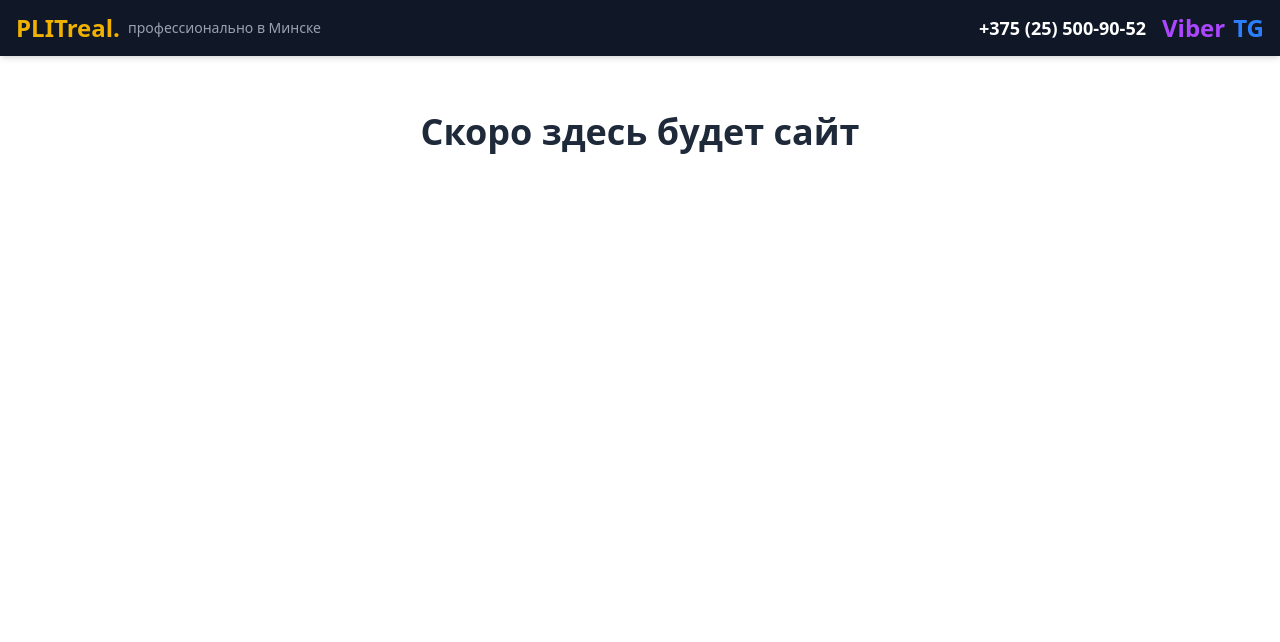
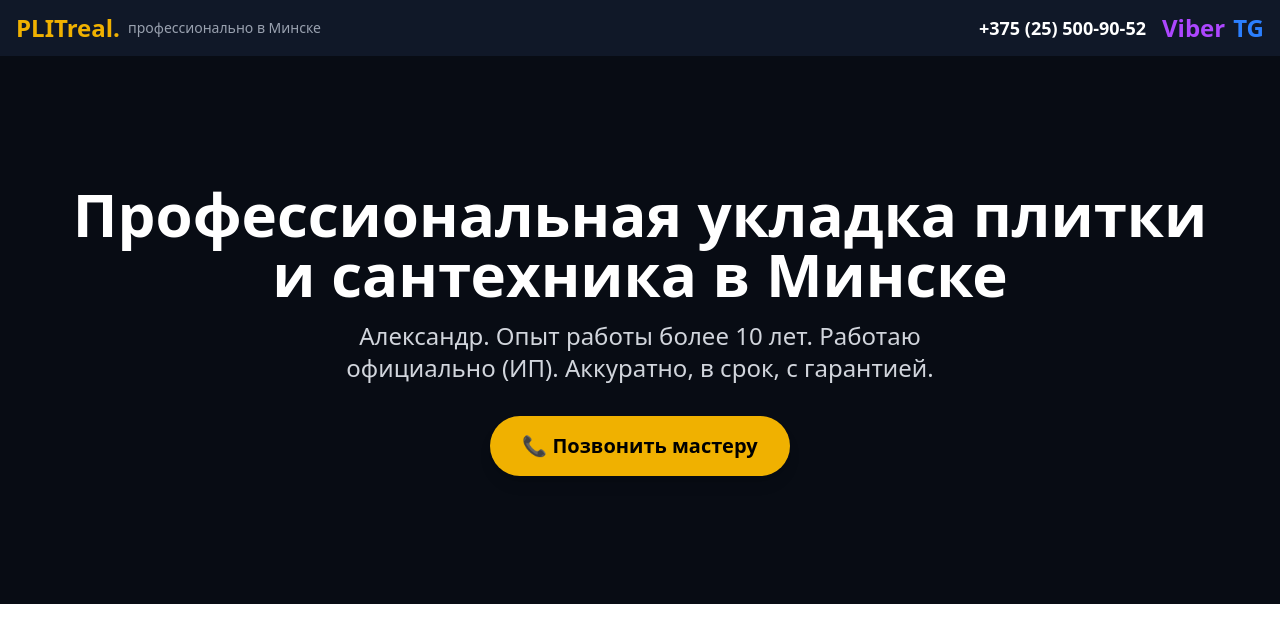
Before and after one commit to MagicKode/plit_real_front, an Angular app: page / in a window 1280 px wide. Shown: the top 642 px of the page. Built offline with nearby package versions, Linux system fonts and the light colour scheme.

Commit message:
feat(PLT-1.0.2): create hero component

```diff
--- a/src/app/app.html
+++ b/src/app/app.html
@@ -1,7 +1,3 @@
 <app-header></app-header>
-
-<main class="container mx-auto p-4">
-  <h1 class="text-4xl font-bold text-center mt-10 text-gray-800">Скоро здесь будет сайт</h1>
-</main>
-
+<app-hero></app-hero>
 <router-outlet></router-outlet>
--- a/src/app/app.ts
+++ b/src/app/app.ts
@@ -1,10 +1,11 @@
 import { Component, signal } from '@angular/core';
 import { RouterOutlet } from '@angular/router';
 import { HeaderComponent } from './components/header/header';
+import { HeroComponent } from './components/hero/hero';
 
 @Component({
   selector: 'app-root',
-  imports: [RouterOutlet, HeaderComponent],
+  imports: [RouterOutlet, HeaderComponent, HeroComponent],
   templateUrl: './app.html',
   styleUrl: './app.css'
 })
--- /dev/null
+++ b/src/app/components/hero/hero.html
@@ -0,0 +1,16 @@
+<section class="relative bg-gray-900 text-white">
+  <!-- Затемнение фона -->
+  <div class="absolute inset-0 bg-black opacity-50"></div>
+
+  <div class="relative container mx-auto px-4 py-24 md:py-32 flex flex-col items-center text-center">
+    <h1 class="text-4xl md:text-6xl font-bold mb-4">
+      Профессиональная укладка плитки <br class="hidden md:block"> и сантехника в Минске
+    </h1>
+    <p class="text-xl md:text-2xl text-gray-300 mb-8 max-w-2xl">
+      Александр. Опыт работы более 10 лет. Работаю официально (ИП). Аккуратно, в срок, с гарантией.
+    </p>
+    <a href="tel:+375255009052" class="bg-yellow-500 hover:bg-yellow-600 text-black font-bold text-xl px-8 py-4 rounded-full transition shadow-lg">
+      📞 Позвонить мастеру
+    </a>
+  </div>
+</section>
```
Also changed, not shown: src/app/components/hero/hero.ts (added, +12 -0 lines), src/app/components/hero/hero.css (added), 1 other file (tests, documents, lock files or other folders).
